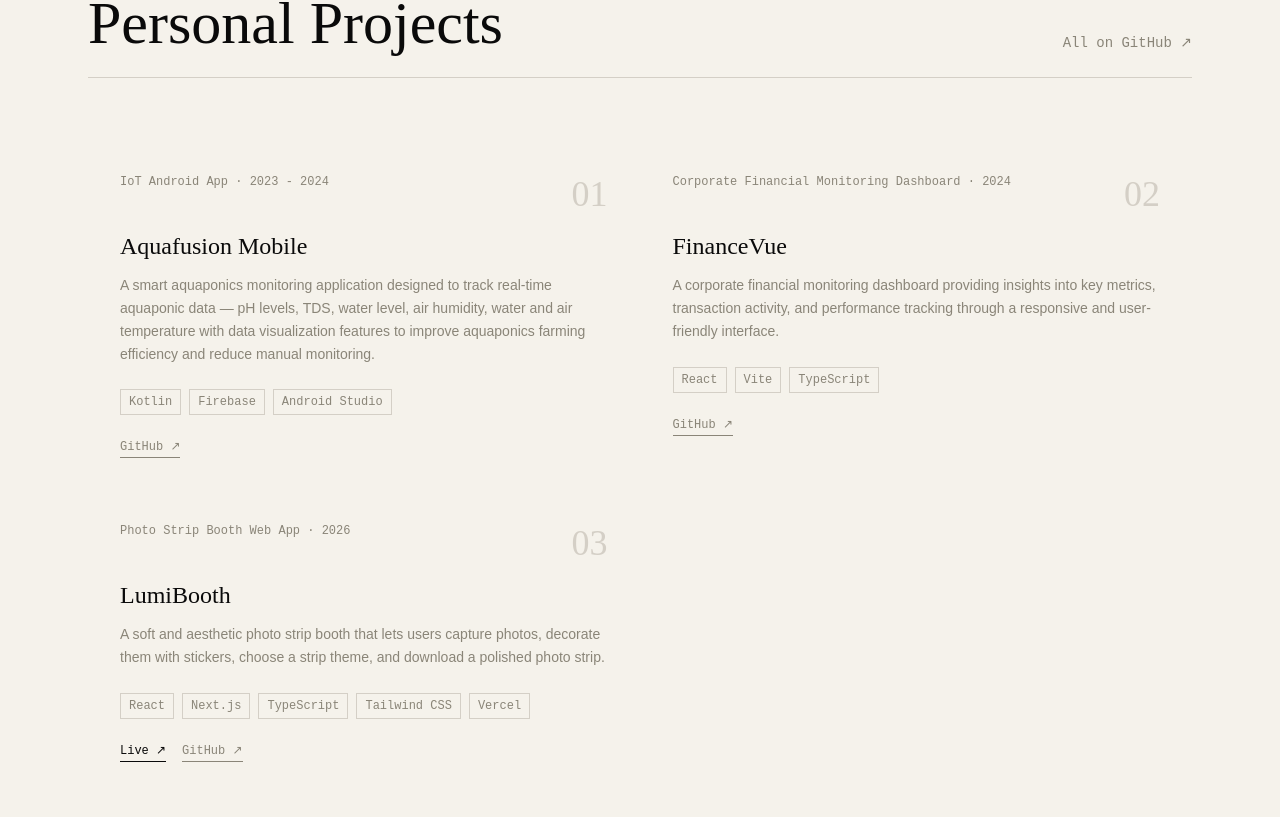
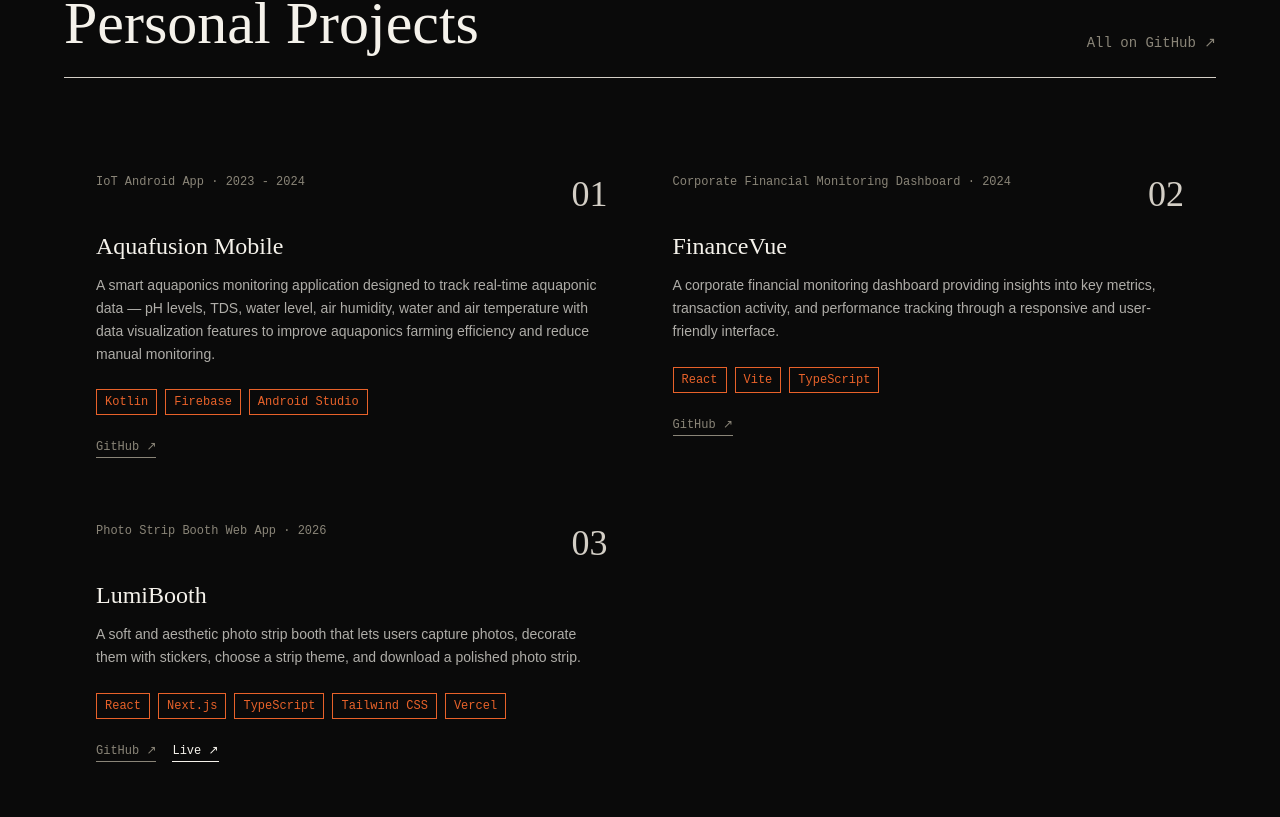
Before and after one commit to janinevallente/janinevallente-portfolio, a Next.js app: page / in a window 1280 px wide. Shown: the part 2563-3380 px from the top of the page. Built offline with nearby package versions, Linux system fonts and the light colour scheme.

Commit message:
enh: changed bg colors and text in projects section

```diff
--- a/src/components/sections/Projects.tsx
+++ b/src/components/sections/Projects.tsx
@@ -3,46 +3,47 @@ import { profile } from "console";
 
 export default function Projects() {
   return (
-    <section id="projects" className="py-32 px-6 max-w-6xl mx-auto">
+    <section id="projects" className="py-32 px-6 bg-ink text-paper">
+      <div className="max-w-6xl mx-auto">
         {/* Section header */}
         <div className="flex items-end justify-between mb-16 border-b border-border pb-6">
           <div>
             <p className="font-mono text-xs text-muted tracking-widest uppercase mb-2">04 / Projects</p>
-          <h2 className="font-display text-5xl md:text-6xl text-ink">Personal Projects</h2>
+            <h2 className="font-display text-5xl md:text-6xl text-paper">Personal Projects</h2>
           </div>
           <a
             href={portfolio?.social?.github}
             target="_blank"
             rel="noopener noreferrer"
-          className="hidden md:inline font-mono text-sm text-muted hover:text-ink transition-colors"
+            className="hidden md:inline font-mono text-sm text-muted hover:text-accent transition-colors"
           >
             All on GitHub ↗
           </a>
         </div>
 
         {/* Other projects row */}
-      <div className="grid grid-cols-1 md:grid-cols-2 gap-px bg-paper border-t-0">
+        <div className="grid grid-cols-1 md:grid-cols-2 gap-px bg-ink border-t-0">
           {portfolio?.projects?.map((project) => (
             <article
               key={project?.id}
-            className="bg-paper p-8 group hover:bg-ink transition-colors duration-300"
+              className="bg-ink p-8 group"
             >
               <div className="flex items-start justify-between mb-4">
-              <span className="font-mono text-xs text-muted group-hover:text-paper/50 transition-colors">
+                <span className="font-mono text-xs text-muted">
                   {project?.category} · {project?.year}
                 </span>
                 <span
-                className="font-display text-4xl text-border group-hover:text-paper/20 transition-colors"
+                  className="font-display text-4xl text-border transition-colors"
                 >
                   {project?.id}
                 </span>
               </div>
 
-            <h3 className="font-display text-2xl text-ink group-hover:text-paper mb-3 transition-colors duration-300">
+              <h3 className="font-display text-2xl text-paper mb-3">
                 {project?.title}
               </h3>
 
-            <p className="font-body text-sm text-muted group-hover:text-paper/60 leading-relaxed mb-6 transition-colors duration-300">
+              <p className="font-body text-sm text-paper/70 leading-relaxed mb-6">
                 {project?.description}
               </p>
 
@@ -50,7 +51,7 @@ export default function Projects() {
                 {project?.tags.map((tag) => (
                   <span
                     key={tag}
-                  className="font-mono text-xs px-2 py-1 border border-border group-hover:border-paper/20 text-muted group-hover:text-paper/50 transition-colors duration-300"
+                    className="font-mono text-xs px-2 py-1 border border-accent text-accent"
                   >
                     {tag}
                   </span>
@@ -58,28 +59,29 @@ export default function Projects() {
               </div>
 
               <div className="flex gap-4">
+                <a
+                  href={project?.github}
+                  target="_blank"
+                  rel="noopener noreferrer"
+                  className="font-mono text-xs text-muted hover:text-accent border-b border-muted hover:border-accent pb-0.5 transition-colors duration-300"
+                >
+                  GitHub ↗
+                </a>
                 {project?.hasUrl && (
                   <a
                     href={project.url}
                     target="_blank"
                     rel="noopener noreferrer"
-                  className="font-mono text-xs text-ink group-hover:text-paper border-b border-ink group-hover:border-paper pb-0.5 transition-colors duration-300"
+                    className="font-mono text-xs text-paper hover:text-accent border-b border-paper hover:border-accent pb-0.5 transition-colors duration-300"
                   >
                     Live ↗
                   </a>
                 )}
-              <a
-                href={project?.github}
-                target="_blank"
-                rel="noopener noreferrer"
-                className="font-mono text-xs text-muted group-hover:text-paper/50 border-b border-muted group-hover:border-paper/30 pb-0.5 transition-colors duration-300"
-              >
-                GitHub ↗
-              </a>
               </div>
             </article>
           ))}
         </div>
+      </div>
     </section>
   );
 }
```
Lines whose indentation alone changed are shown as unchanged.
